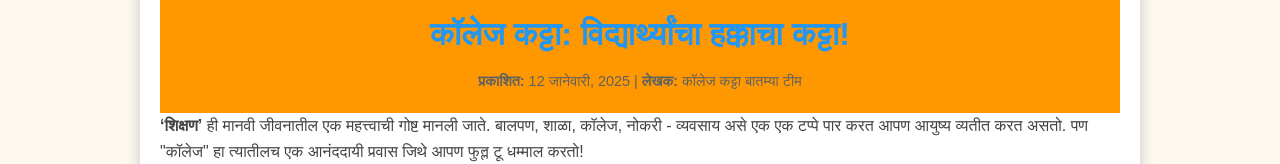
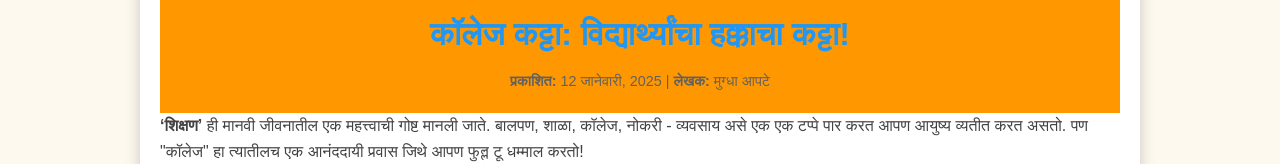
Before and after one commit to Rushi0207/CollegeKatta, a plain HTML site: page index.html in a window 1280 px wide. Shown: the part 193-357 px from the top of the page. Drawn offline with Linux system fonts and the light colour scheme.

Commit message:
change in name

```diff
--- a/index.html
+++ b/index.html
@@ -190,7 +190,7 @@
         <article class="news-article">
             <header>
                 <h2>कॉलेज कट्टा: विद्यार्थ्यांचा हक्काचा कट्टा!</h2>
-                <p><strong>प्रकाशित:</strong> 12 जानेवारी, 2025 | <strong>लेखक:</strong> कॉलेज कट्टा बातम्या टीम</p>
+                <p><strong>प्रकाशित:</strong> 12 जानेवारी, 2025 | <strong>लेखक:</strong> मुग्धा आपटे</p>
             </header>
             <section>
                 <p><strong>‘शिक्षण’</strong>
```
